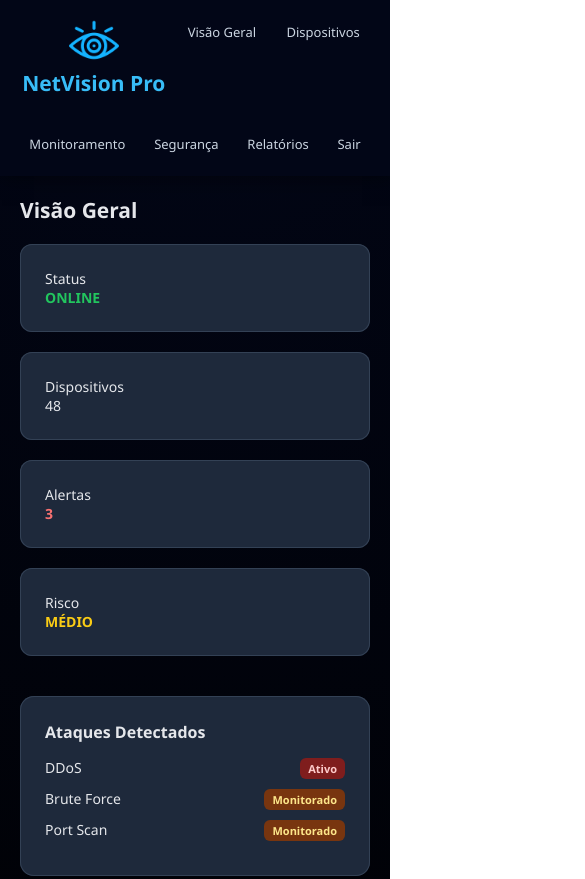
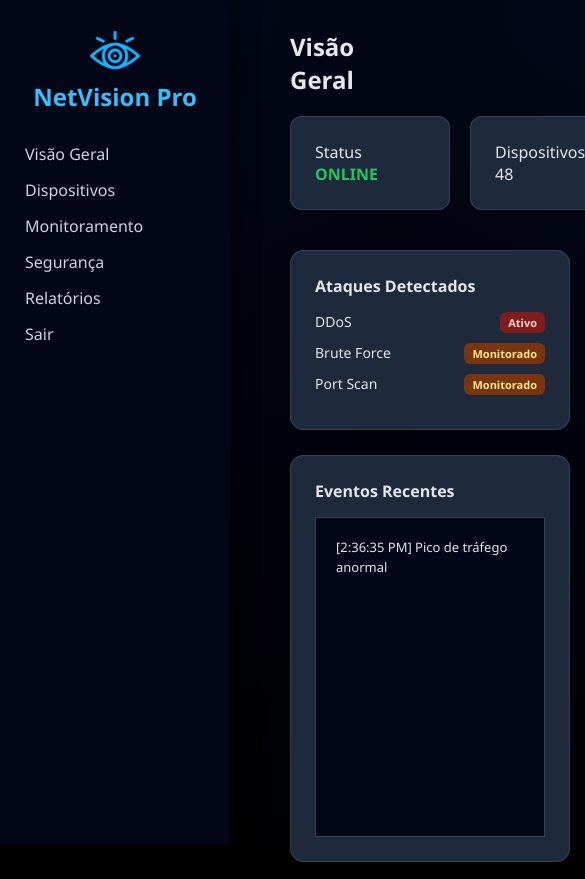
Before and after one commit to gustavolalves8/Sitezinho, a plain HTML site: page dashboard.html in a window 390 px wide. Shown: the top 879 px of the page, 585 px wide, since content can reach past the window. Drawn offline with nearby package versions, Linux system fonts and the light colour scheme.

Commit message:
Update style.css

```diff
--- a/style.css
+++ b/style.css
@@ -430,89 +430,3 @@ body {
   background: #dc2626;
 
 }
-/* ================= MOBILE RESPONSIVE ================= */
-@media (max-width: 900px) {
-
-  /* ===== LOGIN ===== */
-  .login-container {
-    width: 90%;
-    padding: 35px;
-  }
-
-  /* ===== SIDEBAR ===== */
-  .sidebar {
-    width: 100%;
-    height: auto;
-    position: relative;
-    display: flex;
-    flex-wrap: wrap;
-    justify-content: space-around;
-    padding: 15px;
-  }
-
-  .sidebar h2 {
-    width: 100%;
-    text-align: center;
-    margin-bottom: 10px;
-  }
-
-  .sidebar a {
-    margin: 8px;
-    font-size: 14px;
-  }
-
-  /* ===== MAIN ===== */
-  .main {
-    margin-left: 0;
-    padding: 20px;
-  }
-
-  /* ===== CARDS ===== */
-  .cards {
-    flex-direction: column;
-  }
-
-  .card {
-    width: 100%;
-  }
-
-  /* ===== GRÁFICOS ===== */
-  .chart-large canvas {
-    height: 260px !important;
-  }
-
-  /* ===== FIREWALL ===== */
-  .firewall {
-    flex-direction: column;
-  }
-
-  .allowed,
-  .blocked {
-    padding: 25px;
-  }
-
-  /* ===== OVERVIEW GRID ===== */
-  .overview-grid {
-    grid-template-columns: 1fr;
-  }
-}
-
-/* ================= MOBILE PEQUENO ================= */
-@media (max-width: 480px) {
-
-  body {
-    font-size: 14px;
-  }
-
-  .sidebar a {
-    font-size: 13px;
-  }
-
-  .login-box h1 {
-    font-size: 22px;
-  }
-
-  .chart-large canvas {
-    height: 220px !important;
-  }
-}
```
